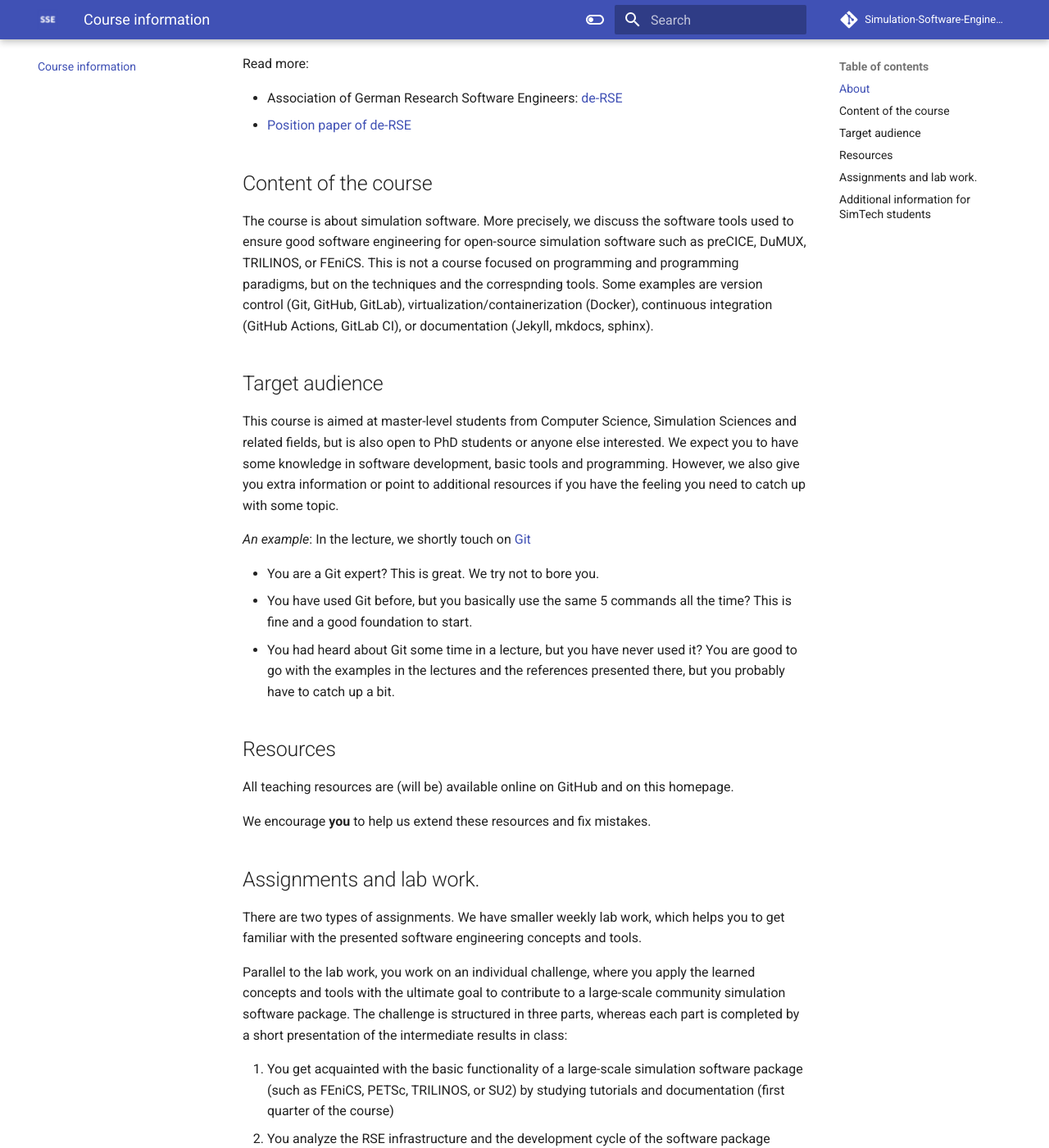
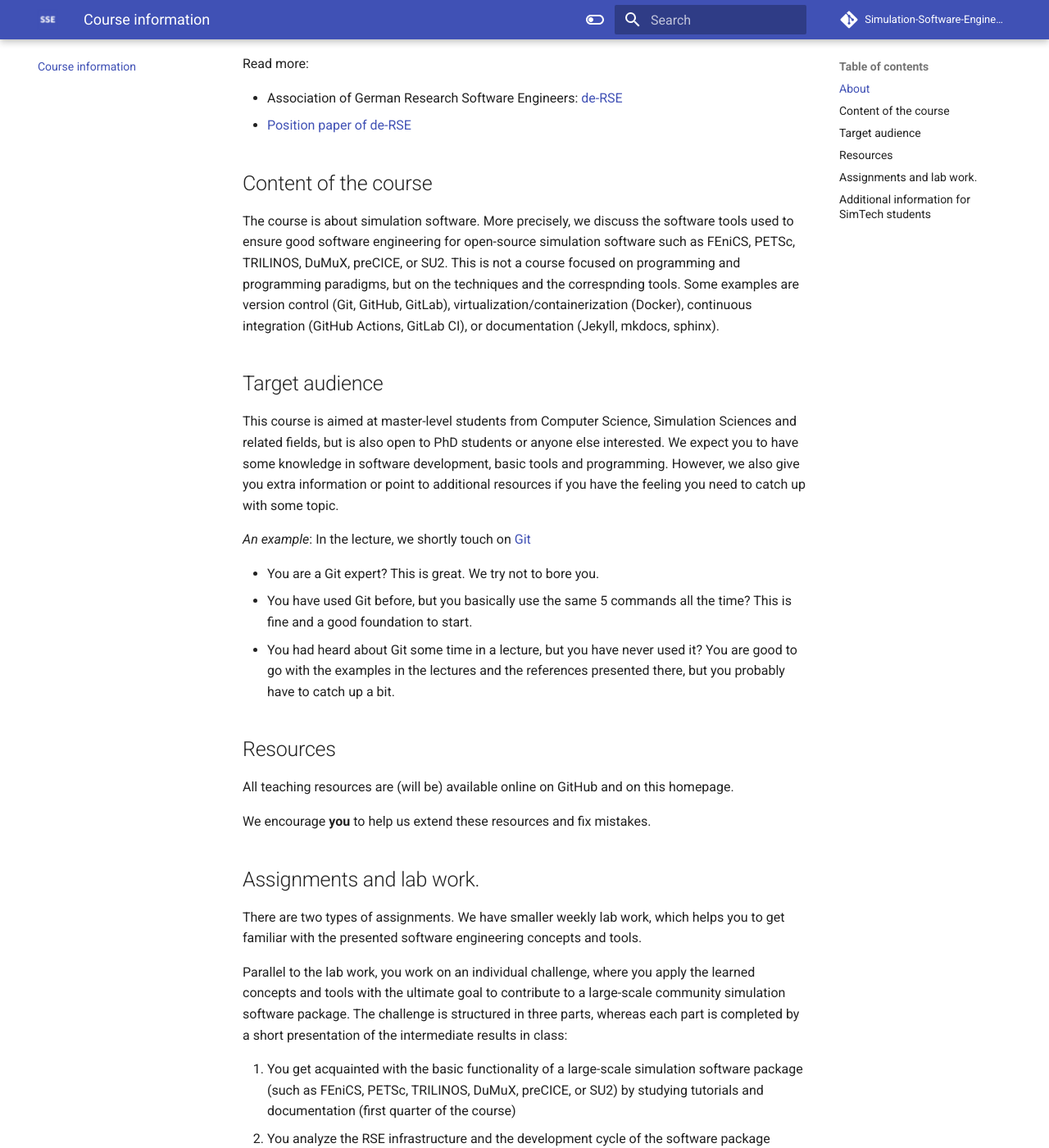
Before and after one commit to Simulation-Software-Engineering/homepage, an MkDocs documentation site: the page built from docs/course-information.md, in a window 1280 px wide and 1400 px high, scrolled down 332 px. Shown: the whole window at 82% size. Built offline with MkDocs 1.6.1 and Material for MkDocs 9.7.7, drawn with Linux system fonts in a browser that asks for light colours; comment, search, counter and statistics services are not loaded.

Commit message:
Make list of example software packages consistent

```diff
--- a/docs/course-information.md
+++ b/docs/course-information.md
@@ -19,7 +19,7 @@ Read more:
 
 ## Content of the course
 
-The course is about simulation software. More precisely, we discuss the software tools used to ensure good software engineering for open-source simulation software such as preCICE, DuMUX, TRILINOS, or FEniCS. This is not a course focused on programming and programming paradigms, but on the techniques and the correspnding tools. Some examples are version control (Git, GitHub, GitLab), virtualization/containerization (Docker), continuous integration (GitHub Actions, GitLab CI), or documentation  (Jekyll, mkdocs, sphinx).
+The course is about simulation software. More precisely, we discuss the software tools used to ensure good software engineering for open-source simulation software such as FEniCS, PETSc, TRILINOS, DuMuX, preCICE, or SU2. This is not a course focused on programming and programming paradigms, but on the techniques and the correspnding tools. Some examples are version control (Git, GitHub, GitLab), virtualization/containerization (Docker), continuous integration (GitHub Actions, GitLab CI), or documentation  (Jekyll, mkdocs, sphinx).
 
 ## Target audience
 
@@ -44,7 +44,7 @@ There are two types of assignments. We have smaller weekly lab work, which helps
 
 Parallel to the lab work, you work on an individual challenge, where you apply the learned concepts and tools with the ultimate goal to contribute to a large-scale community simulation software package. The challenge is structured in three parts, whereas each part is completed by a short presentation of the intermediate results in class:
 
-1. You get acquainted with the basic functionality of a large-scale simulation software package (such as FEniCS, PETSc, TRILINOS, or SU2) by studying tutorials and documentation (first quarter of the course)
+1. You get acquainted with the basic functionality of a large-scale simulation software package (such as FEniCS, PETSc, TRILINOS, DuMuX, preCICE, or SU2) by studying tutorials and documentation (first quarter of the course)
 2. You analyze the RSE infrastructure and the development cycle of the software package (second quarter of the course).
 3. You contribute to the software package. The contribution can be small, but should not be trivial. Possible examples: Adding a new tutorial, extending the documentation, working on a "good first issue", adding support of a new package manager. Important is to properly go through all development steps if possible (contact community, open issue, open pull request, test, review, merge).
 
```
